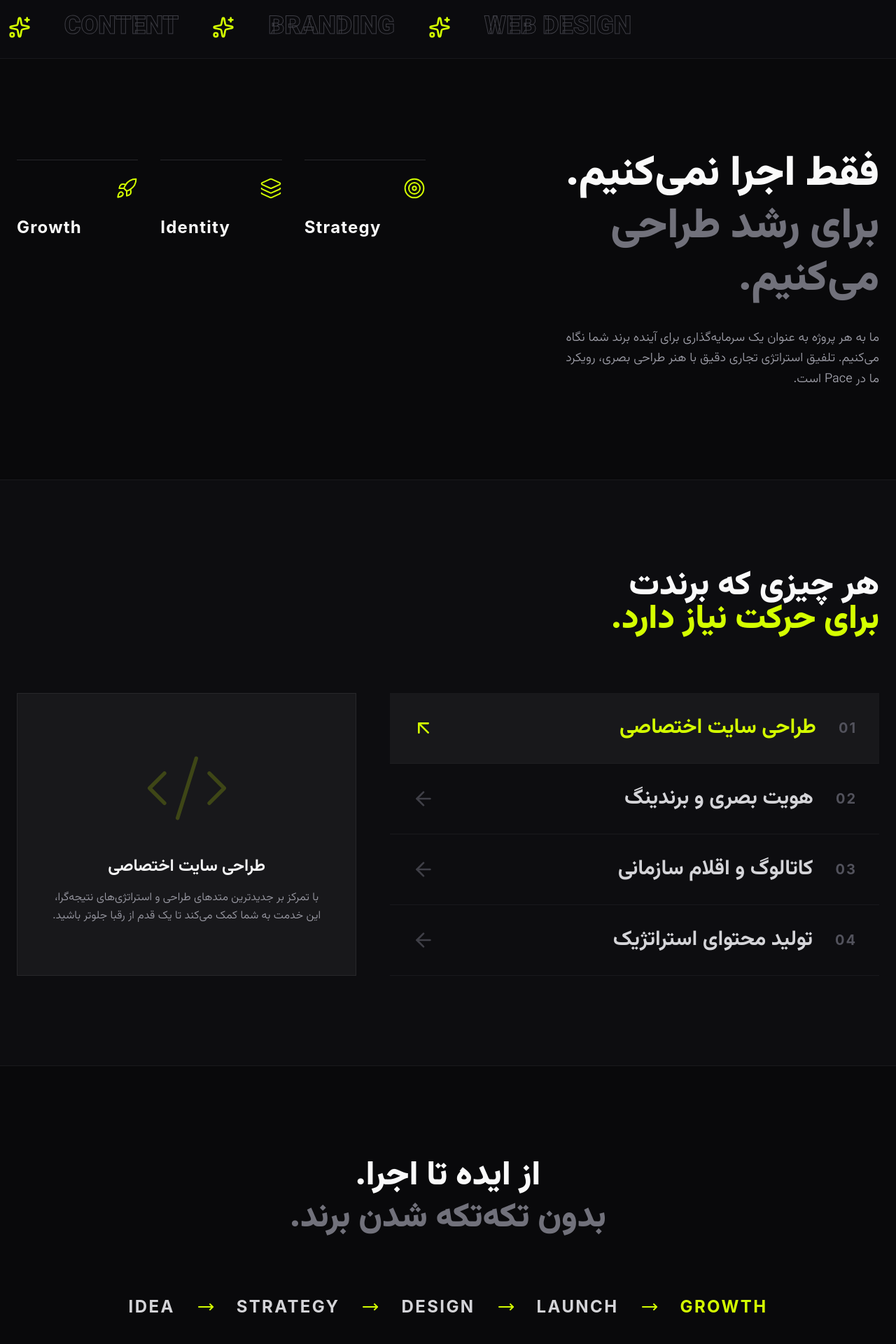
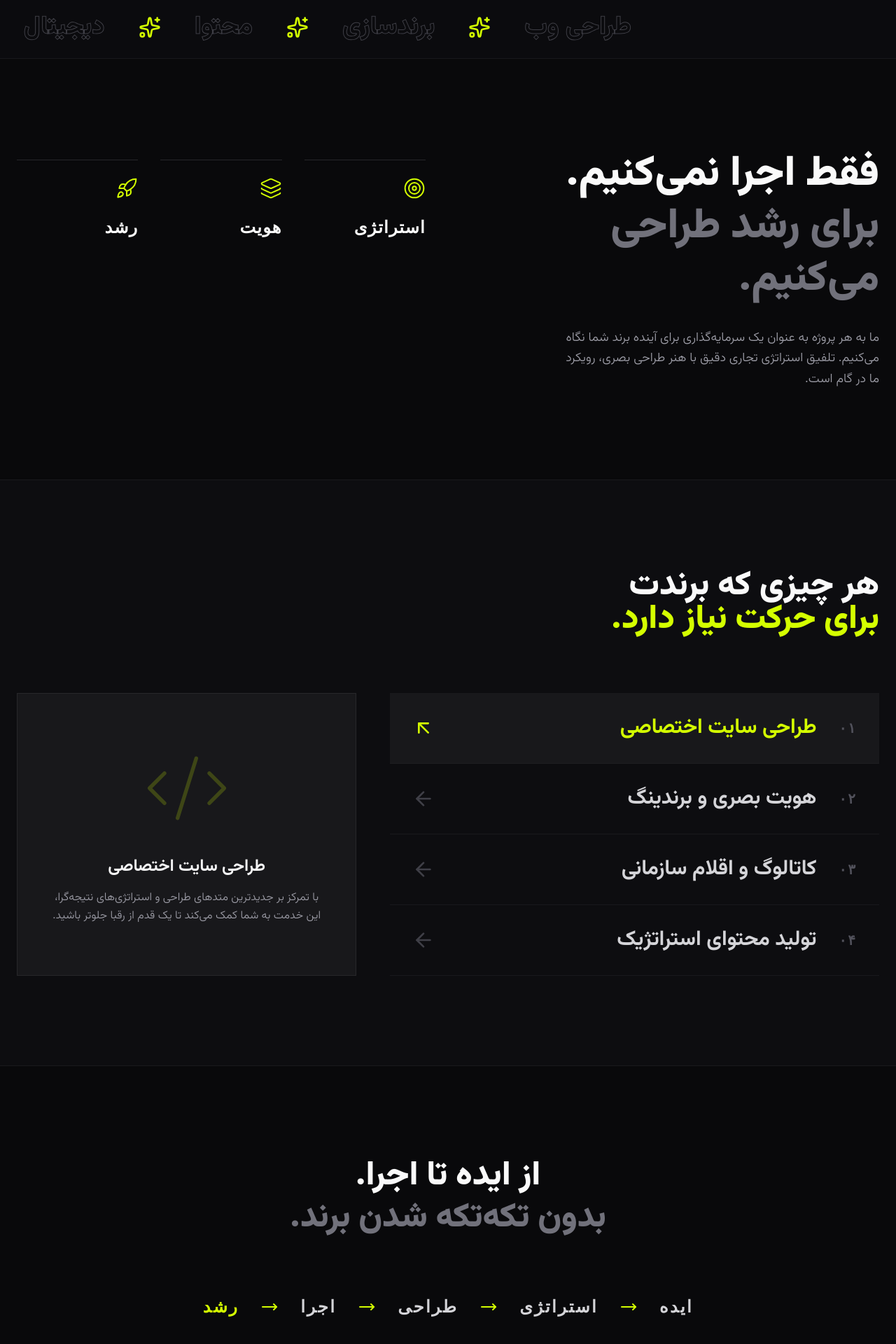
Before and after one commit to Joseph7788/pacebusiness, a React (Vite) app: page / in a window 1280 px wide. Shown: the part 830-2750 px from the top of the page at 70% size. Built offline with nearby package versions, Linux system fonts and the light colour scheme.

Commit message:
translate to persian

```diff
--- a/src/App.tsx
+++ b/src/App.tsx
@@ -25,6 +25,10 @@ export default function App() {
   const { scrollYProgress } = useScroll();
   const [isScrolled, setIsScrolled] = useState(false);
   const [activeService, setActiveService] = useState(0);
+  const toPersianDigits = (value: string | number) =>
+    value
+      .toString()
+      .replace(/\d/g, (digit) => '۰۱۲۳۴۵۶۷۸۹'[Number(digit)]);
 
   useEffect(() => {
     const handleScroll = () => {
@@ -35,10 +39,10 @@ export default function App() {
   }, []);
 
   const services = [
-    { id: "01", title: "طراحی سایت اختصاصی", icon: Code2 },
-    { id: "02", title: "هویت بصری و برندینگ", icon: PenTool },
-    { id: "03", title: "کاتالوگ و اقلام سازمانی", icon: BookOpen },
-    { id: "04", title: "تولید محتوای استراتژیک", icon: Share2 }
+    { id: '۰۱', title: 'طراحی سایت اختصاصی', icon: Code2 },
+    { id: '۰۲', title: 'هویت بصری و برندینگ', icon: PenTool },
+    { id: '۰۳', title: 'کاتالوگ و اقلام سازمانی', icon: BookOpen },
+    { id: '۰۴', title: 'تولید محتوای استراتژیک', icon: Share2 }
   ];
 
   return (
@@ -50,7 +54,7 @@ export default function App() {
             <div className="w-8 h-8 bg-brand-400 rounded-sm rotate-45 flex items-center justify-center">
               <div className="w-4 h-4 bg-zinc-950 rotate-45" />
             </div>
-            <span className="text-2xl font-black tracking-widest uppercase mt-1">Pace</span>
+            <span className="text-2xl font-black tracking-widest mt-1">گام</span>
           </div>
           <div className="hidden lg:flex items-center gap-10 text-sm font-medium text-zinc-400">
             <a href="#home" className="hover:text-zinc-50 transition-colors">خانه</a>
@@ -78,7 +82,7 @@ export default function App() {
           >
             <h1 className="text-5xl sm:text-6xl lg:text-7xl xl:text-[80px] font-black leading-[1.1] tracking-tight mb-8">
               کسب‌وکارت را <br/>
-              <span className="text-brand-400 inline-block mt-2">یک Pace جلوتر ببر.</span>
+              <span className="text-brand-400 inline-block mt-2">یک گام جلوتر ببر.</span>
             </h1>
             <p className="text-lg sm:text-xl text-zinc-400 max-w-lg leading-relaxed mb-12 font-light">
               طراحی، برندینگ و محتوای دیجیتال برای کسب‌وکارهایی که می‌خواهند حرفه‌ای‌تر دیده شوند و سریع‌تر رشد کنند.
@@ -104,7 +108,7 @@ export default function App() {
               <div className="absolute inset-0 bg-gradient-to-tr from-brand-400/20 to-transparent mix-blend-overlay z-10" />
               <img
                 src={heroImg}
-                alt="Pace Business Momentum"
+                alt="شتاب کسب‌وکار گام"
                 className="w-full h-full object-cover"
                 referrerPolicy="no-referrer"
               />
@@ -125,13 +129,13 @@ export default function App() {
         >
           {[...Array(4)].map((_, i) => (
             <div key={i} className="flex items-center text-4xl font-black text-transparent bg-clip-text" style={{ WebkitTextStroke: '1px #3f3f46' }}>
-              <span className="mx-8">WEB DESIGN</span>
+              <span className="mx-8">طراحی وب</span>
               <Sparkles className="w-8 h-8 text-brand-400 mx-4" />
-              <span className="mx-8">BRANDING</span>
+              <span className="mx-8">برندسازی</span>
               <Sparkles className="w-8 h-8 text-brand-400 mx-4" />
-              <span className="mx-8">CONTENT</span>
+              <span className="mx-8">محتوا</span>
               <Sparkles className="w-8 h-8 text-brand-400 mx-4" />
-              <span className="mx-8">DIGITAL</span>
+              <span className="mx-8">دیجیتال</span>
               <Sparkles className="w-8 h-8 text-brand-400 mx-4" />
             </div>
           ))}
@@ -148,19 +152,19 @@ export default function App() {
                 <span className="text-zinc-500">برای رشد طراحی می‌کنیم.</span>
               </h2>
               <p className="text-zinc-400 text-lg leading-relaxed max-w-md font-light">
-                ما به هر پروژه به عنوان یک سرمایه‌گذاری برای آینده برند شما نگاه می‌کنیم. تلفیق استراتژی تجاری دقیق با هنر طراحی بصری، رویکرد ما در Pace است.
+                ما به هر پروژه به عنوان یک سرمایه‌گذاری برای آینده برند شما نگاه می‌کنیم. تلفیق استراتژی تجاری دقیق با هنر طراحی بصری، رویکرد ما در گام است.
               </p>
             </div>
 
             <div className="grid sm:grid-cols-3 gap-8 pt-4">
               {[
-                { title: "Strategy", icon: Target },
-                { title: "Identity", icon: Layers },
-                { title: "Growth", icon: Rocket }
+                { title: 'استراتژی', icon: Target },
+                { title: 'هویت', icon: Layers },
+                { title: 'رشد', icon: Rocket }
               ].map((item, idx) => (
                 <div key={idx} className="border-t border-zinc-800 pt-6">
                   <item.icon className="w-8 h-8 text-brand-400 mb-6" strokeWidth={1.5} />
-                  <h3 className="text-2xl font-bold font-sans tracking-wider" dir="ltr">{item.title}</h3>
+                  <h3 className="text-2xl font-bold font-sans tracking-wider">{item.title}</h3>
                 </div>
               ))}
             </div>
@@ -230,16 +234,16 @@ export default function App() {
             <span className="text-zinc-500">بدون تکه‌تکه شدن برند.</span>
           </h2>
 
-          <div className="flex flex-wrap justify-center items-center gap-4 sm:gap-8 font-sans tracking-widest text-lg sm:text-2xl font-bold text-zinc-300 uppercase" dir="ltr">
-            <span>Idea</span>
+          <div className="flex flex-wrap justify-center items-center gap-4 sm:gap-8 font-sans tracking-widest text-lg sm:text-2xl font-bold text-zinc-300 uppercase">
+            <span>ایده</span>
             <MoveRight className="w-6 h-6 text-brand-400" />
-            <span>Strategy</span>
+            <span>استراتژی</span>
             <MoveRight className="w-6 h-6 text-brand-400" />
-            <span>Design</span>
+            <span>طراحی</span>
             <MoveRight className="w-6 h-6 text-brand-400" />
-            <span>Launch</span>
+            <span>اجرا</span>
             <MoveRight className="w-6 h-6 text-brand-400" />
-            <span className="text-brand-400">Growth</span>
+            <span className="text-brand-400">رشد</span>
           </div>
         </div>
       </section>
@@ -260,9 +264,9 @@ export default function App() {
 
           <div className="grid gap-20">
             {[
-              { title: "کاتالوگ و برندینگ لوکس", category: "Branding & Print", img: work1Img },
-              { title: "اپلیکیشن سبک زندگی", category: "UI/UX Design", img: work2Img },
-              { title: "کمپین شبکه‌های اجتماعی", category: "Social Content", img: work3Img }
+              { title: 'کاتالوگ و برندینگ لوکس', category: 'برندسازی و چاپ', img: work1Img },
+              { title: 'اپلیکیشن سبک زندگی', category: 'طراحی رابط و تجربه کاربری', img: work2Img },
+              { title: 'کمپین شبکه‌های اجتماعی', category: 'محتوای شبکه‌های اجتماعی', img: work3Img }
             ].map((work, idx) => (
               <motion.div
                 key={idx}
@@ -291,7 +295,7 @@ export default function App() {
                 <div className={`w-full lg:w-[80%] flex justify-between items-start ${idx % 2 !== 0 ? 'flex-row-reverse' : ''}`}>
                   <div>
                     <h3 className="text-2xl md:text-3xl font-bold mb-2">{work.title}</h3>
-                    <p className="text-zinc-500 font-sans tracking-wider" dir="ltr">{work.category}</p>
+                    <p className="text-zinc-500 font-sans tracking-wider">{work.category}</p>
                   </div>
                 </div>
               </motion.div>
@@ -306,7 +310,7 @@ export default function App() {
 
           {/* Why Pace */}
           <div>
-            <h2 className="text-4xl font-black mb-12">چرا Pace؟</h2>
+            <h2 className="text-4xl font-black mb-12">چرا گام؟</h2>
             <div className="flex flex-col gap-10">
               {[
                 { title: "یکپارچه", desc: "از اولین تماس تا تحویل نهایی، تمام نیازهای برند شما تحت یک سقف و با یک لحن ثابت مدیریت می‌شود." },
@@ -315,7 +319,7 @@ export default function App() {
               ].map((item, idx) => (
                 <div key={idx} className="flex gap-6">
                   <div className="w-12 h-12 shrink-0 border border-brand-400/30 flex items-center justify-center text-brand-400 font-bold font-sans">
-                    0{idx + 1}
+                    {toPersianDigits(`0${idx + 1}`)}
                   </div>
                   <div>
                     <h3 className="text-xl font-bold mb-2 text-zinc-100">{item.title}</h3>
@@ -331,14 +335,14 @@ export default function App() {
             <h2 className="text-4xl font-black mb-12">همکاری با ما چطور پیش می‌رود؟</h2>
             <div className="grid grid-cols-2 gap-x-6 gap-y-12 pt-2">
               {[
-                { step: "01", name: "Discover", label: "شناخت کسب‌وکار و نیازها" },
-                { step: "02", name: "Define", label: "تدوین استراتژی و ساختار" },
-                { step: "03", name: "Design", label: "طراحی و توسعه" },
-                { step: "04", name: "Launch", label: "رونمایی و رشد" }
+                { step: '۰۱', name: 'شناخت', label: 'شناخت کسب‌وکار و نیازها' },
+                { step: '۰۲', name: 'تعریف', label: 'تدوین استراتژی و ساختار' },
+                { step: '۰۳', name: 'طراحی', label: 'طراحی و توسعه' },
+                { step: '۰۴', name: 'اجرا', label: 'رونمایی و رشد' }
               ].map((item, idx) => (
                 <div key={idx}>
                   <div className="text-brand-400/50 font-black text-4xl mb-2 font-sans">{item.step}</div>
-                  <h3 className="text-xl font-bold font-sans tracking-wide text-zinc-200 mb-2" dir="ltr">{item.name}</h3>
+                  <h3 className="text-xl font-bold font-sans tracking-wide text-zinc-200 mb-2">{item.name}</h3>
                   <p className="text-zinc-500 text-sm">{item.label}</p>
                 </div>
               ))}
@@ -353,7 +357,7 @@ export default function App() {
         <div className="absolute inset-0 bg-grid-pattern opacity-10 mix-blend-multiply pointer-events-none" />
         <div className="max-w-4xl mx-auto text-center relative z-10">
           <h2 className="text-5xl md:text-7xl font-black mb-8 leading-tight">
-            آماده‌ای یک Pace <br/>جلوتر بروی؟
+            آماده‌ای یک گام <br/>جلوتر بروی؟
           </h2>
           <p className="text-xl md:text-2xl text-zinc-900 max-w-2xl mx-auto leading-relaxed mb-12 font-medium">
             پروژه‌ات را با ما مطرح کن. از یک ایده خام تا یک برند حرفه‌ای، کنارت هستیم.
@@ -375,10 +379,10 @@ export default function App() {
                 <div className="w-6 h-6 bg-zinc-700 rounded-sm rotate-45 flex items-center justify-center">
                   <div className="w-3 h-3 bg-zinc-950 rotate-45" />
                 </div>
-                <span className="text-xl font-black tracking-widest uppercase mt-1 text-zinc-300">Pace</span>
+                <span className="text-xl font-black tracking-widest mt-1 text-zinc-300">گام</span>
               </div>
-              <p className="text-zinc-500 font-sans tracking-wide mb-8 max-w-xs" dir="ltr">
-                Digital experiences for ambitious businesses.
+              <p className="text-zinc-500 font-sans tracking-wide mb-8 max-w-xs">
+                تجربه‌های دیجیتال برای کسب‌وکارهای بلندپرواز.
               </p>
             </div>
 
@@ -395,22 +399,22 @@ export default function App() {
 
             <div>
               <h4 className="font-bold mb-6 text-zinc-100">ارتباط با ما</h4>
-              <ul className="flex flex-col gap-4 text-zinc-400" dir="ltr">
+              <ul className="flex flex-col gap-4 text-zinc-400">
                 <li>
                   <a href="#" className="flex items-center gap-2 hover:text-brand-400 transition-colors text-right justify-end">
-                    <span>Instagram</span>
+                    <span>اینستاگرام</span>
                     <Hash className="w-4 h-4" />
                   </a>
                 </li>
                 <li>
                   <a href="#" className="flex items-center gap-2 hover:text-brand-400 transition-colors text-right justify-end">
-                    <span>LinkedIn</span>
+                    <span>لینکدین</span>
                     <Globe className="w-4 h-4" />
                   </a>
                 </li>
                 <li>
                   <a href="#" className="flex items-center gap-2 hover:text-brand-400 transition-colors text-right justify-end">
-                    <span>Telegram</span>
+                    <span>تلگرام</span>
                     <Mail className="w-4 h-4" />
                   </a>
                 </li>
@@ -420,9 +424,9 @@ export default function App() {
           </div>
 
           <div className="flex flex-col md:flex-row items-center justify-between pt-8 border-t border-zinc-900 text-zinc-600 text-sm">
-            <p>© {new Date().getFullYear()} Pace Business. تمامی حقوق محفوظ است.</p>
+            <p>© {toPersianDigits(new Date().getFullYear())} گام بیزنس. تمامی حقوق محفوظ است.</p>
             <div className="flex gap-6 mt-4 md:mt-0 font-sans tracking-wide">
-              <span>Made with momentum.</span>
+              <span>ساخته‌شده با شتاب.</span>
             </div>
           </div>
         </div>
```
